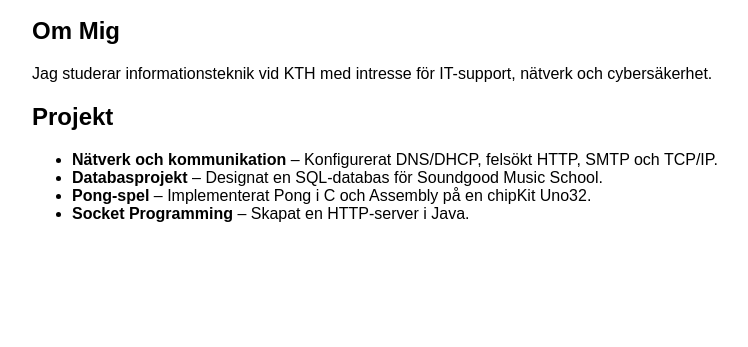
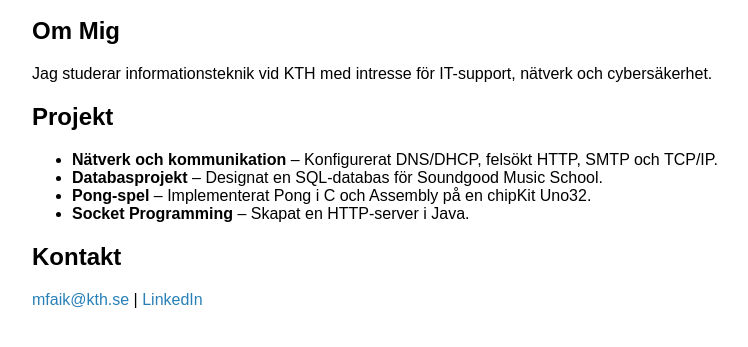
Before and after one commit to MiTO-X2/KTH-IV1351, a plain HTML site: page index.html in a window 1280 px wide. Shown: the part 121-468 px from the top of the page, without its empty margins (208-956 px from the left). Drawn offline with Linux system fonts and the light colour scheme.

Commit message:
Updated index.html

```diff
--- a/index.html
+++ b/index.html
@@ -30,9 +30,9 @@
         </ul>
     </div>
 
-    <!-- <div class="section">
+     <div class="section">
         <h2>Kontakt</h2>
         <p><a href="mailto:mfaik@kth.se">mfaik@kth.se</a> | <a href="https://www.linkedin.com/in/YOUR-LINKEDIN">LinkedIn</a></p>
-    </div> -->
+    </div>
 </body>
 </html>
```
